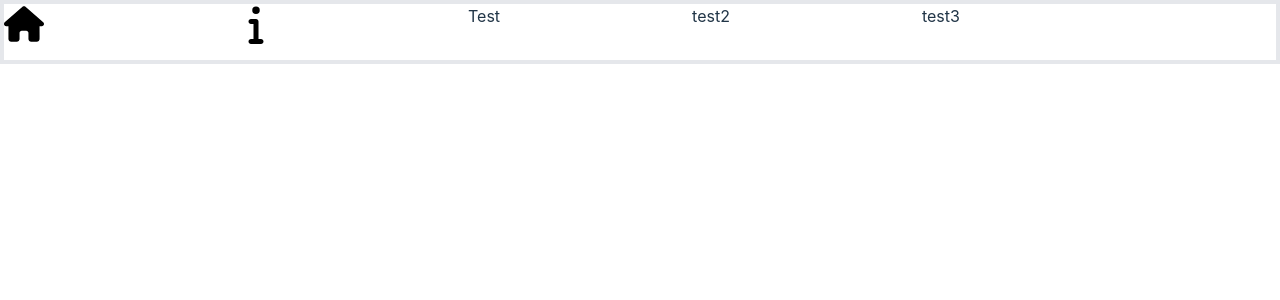
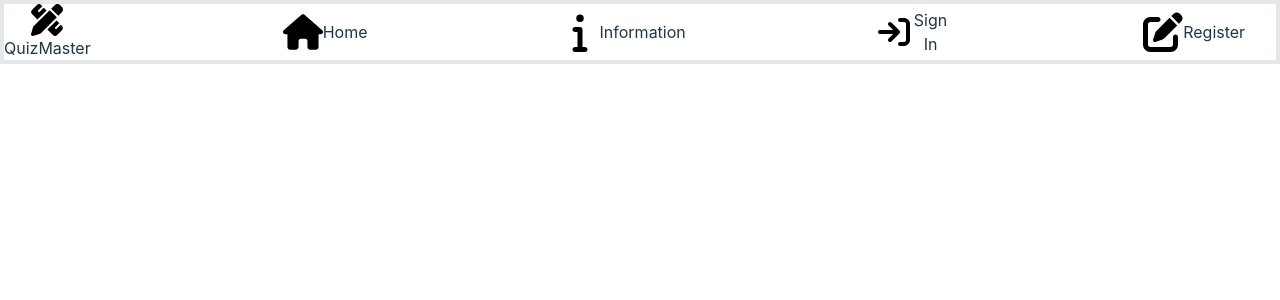
Before and after one commit to QuizMasterInc/QuizMaster, a React (Vite) app: page / in a window 1280 px wide. Shown: the top 300 px of the page. Built offline with nearby package versions, Linux system fonts and the light colour scheme.

Commit message:
added icons and text.

```diff
--- a/src/components/NavBar.jsx
+++ b/src/components/NavBar.jsx
@@ -1,15 +1,38 @@
 import React from "react";
 import House from "./icons/House";
 import Info from "./icons/Info";
+import SignIn from "./icons/SignIn";
+import Register from "./icons/Register";
+import School from "./icons/School";
+import PenRuler from "./icons/PenRuler";
 
 export default function NavBar() {
     return(
         <div className="fixed top-0 left-0 flex flex-row w-screen h-16 space-x-48 border-4 border-gray-200">
-            <House />
-            <Info />
-            <p>Test</p>
-            <p>test2</p>
-            <p>test3</p>
+            <div className="flex flex-col items-center">
+                <PenRuler />
+                <p>QuizMaster</p>
+            </div>
+            <div className="flex flex-row items-center">
+                <House />
+                <p>Home</p>
+            </div>
+            <div className="flex flex-row items-center">
+                <Info />
+                <p>Information</p>
+            </div>
+            <div className="flex flex-row items-center">
+                <SignIn />
+                <p>Sign In</p>
+            </div>
+            <div className="flex flex-row items-center">
+                <Register />
+                <p>Register</p>
+            </div>
+            <div className="flex flex-row items-center">
+                <School />
+                <p>Take a Quiz!</p>
+            </div>
         </div>
     )
 }
--- /dev/null
+++ b/src/components/icons/PenRuler.jsx
@@ -0,0 +1,7 @@
+import React from "react";
+
+export default function PenRuler(){
+    return (
+        <svg className="w-10 h-10" xmlns="http://www.w3.org/2000/svg" viewBox="0 0 512 512"><path d="M469.3 19.3l23.4 23.4c25 25 25 65.5 0 90.5l-56.4 56.4L322.3 75.7l56.4-56.4c25-25 65.5-25 90.5 0zM44.9 353.2L299.7 98.3 413.7 212.3 158.8 467.1c-6.7 6.7-15.1 11.6-24.2 14.2l-104 29.7c-8.4 2.4-17.4 .1-23.6-6.1s-8.5-15.2-6.1-23.6l29.7-104c2.6-9.2 7.5-17.5 14.2-24.2zM249.4 103.4L103.4 249.4 16 161.9c-18.7-18.7-18.7-49.1 0-67.9L94.1 16c18.7-18.7 49.1-18.7 67.9 0l19.8 19.8c-.3 .3-.7 .6-1 .9l-64 64c-6.2 6.2-6.2 16.4 0 22.6s16.4 6.2 22.6 0l64-64c.3-.3 .6-.7 .9-1l45.1 45.1zM408.6 262.6l45.1 45.1c-.3 .3-.7 .6-1 .9l-64 64c-6.2 6.2-6.2 16.4 0 22.6s16.4 6.2 22.6 0l64-64c.3-.3 .6-.7 .9-1L496 350.1c18.7 18.7 18.7 49.1 0 67.9L417.9 496c-18.7 18.7-49.1 18.7-67.9 0l-87.4-87.4L408.6 262.6z"/></svg>
+    )
+}
--- /dev/null
+++ b/src/components/icons/Register.jsx
@@ -0,0 +1,7 @@
+import React from "react";
+
+export default function Register() {
+    return (
+        <svg className="w-10 h-10" xmlns="http://www.w3.org/2000/svg" viewBox="0 0 512 512"><path d="M471.6 21.7c-21.9-21.9-57.3-21.9-79.2 0L362.3 51.7l97.9 97.9 30.1-30.1c21.9-21.9 21.9-57.3 0-79.2L471.6 21.7zm-299.2 220c-6.1 6.1-10.8 13.6-13.5 21.9l-29.6 88.8c-2.9 8.6-.6 18.1 5.8 24.6s15.9 8.7 24.6 5.8l88.8-29.6c8.2-2.8 15.7-7.4 21.9-13.5L437.7 172.3 339.7 74.3 172.4 241.7zM96 64C43 64 0 107 0 160V416c0 53 43 96 96 96H352c53 0 96-43 96-96V320c0-17.7-14.3-32-32-32s-32 14.3-32 32v96c0 17.7-14.3 32-32 32H96c-17.7 0-32-14.3-32-32V160c0-17.7 14.3-32 32-32h96c17.7 0 32-14.3 32-32s-14.3-32-32-32H96z"/></svg>
+    )
+}
--- /dev/null
+++ b/src/components/icons/School.jsx
@@ -0,0 +1,7 @@
+import React from "react";
+
+export default function School(){
+    return (
+        <svg className="w-10 h-10" xmlns="http://www.w3.org/2000/svg" viewBox="0 0 640 512"><path d="M337.8 5.4C327-1.8 313-1.8 302.2 5.4L166.3 96H48C21.5 96 0 117.5 0 144V464c0 26.5 21.5 48 48 48H592c26.5 0 48-21.5 48-48V144c0-26.5-21.5-48-48-48H473.7L337.8 5.4zM256 416c0-35.3 28.7-64 64-64s64 28.7 64 64v96H256V416zM96 192h32c8.8 0 16 7.2 16 16v64c0 8.8-7.2 16-16 16H96c-8.8 0-16-7.2-16-16V208c0-8.8 7.2-16 16-16zm400 16c0-8.8 7.2-16 16-16h32c8.8 0 16 7.2 16 16v64c0 8.8-7.2 16-16 16H512c-8.8 0-16-7.2-16-16V208zM96 320h32c8.8 0 16 7.2 16 16v64c0 8.8-7.2 16-16 16H96c-8.8 0-16-7.2-16-16V336c0-8.8 7.2-16 16-16zm400 16c0-8.8 7.2-16 16-16h32c8.8 0 16 7.2 16 16v64c0 8.8-7.2 16-16 16H512c-8.8 0-16-7.2-16-16V336zM232 176a88 88 0 1 1 176 0 88 88 0 1 1 -176 0zm88-48c-8.8 0-16 7.2-16 16v32c0 8.8 7.2 16 16 16h32c8.8 0 16-7.2 16-16s-7.2-16-16-16H336V144c0-8.8-7.2-16-16-16z"/></svg>
+    )
+}
--- /dev/null
+++ b/src/components/icons/SignIn.jsx
@@ -0,0 +1,7 @@
+import React from "react";
+
+export default function SignIn(){
+    return (
+        <svg className="w-10 h-10" xmlns="http://www.w3.org/2000/svg" viewBox="0 0 512 512"><path d="M352 96l64 0c17.7 0 32 14.3 32 32l0 256c0 17.7-14.3 32-32 32l-64 0c-17.7 0-32 14.3-32 32s14.3 32 32 32l64 0c53 0 96-43 96-96l0-256c0-53-43-96-96-96l-64 0c-17.7 0-32 14.3-32 32s14.3 32 32 32zm-9.4 182.6c12.5-12.5 12.5-32.8 0-45.3l-128-128c-12.5-12.5-32.8-12.5-45.3 0s-12.5 32.8 0 45.3L242.7 224 32 224c-17.7 0-32 14.3-32 32s14.3 32 32 32l210.7 0-73.4 73.4c-12.5 12.5-12.5 32.8 0 45.3s32.8 12.5 45.3 0l128-128z"/></svg>
+    )
+}
```
